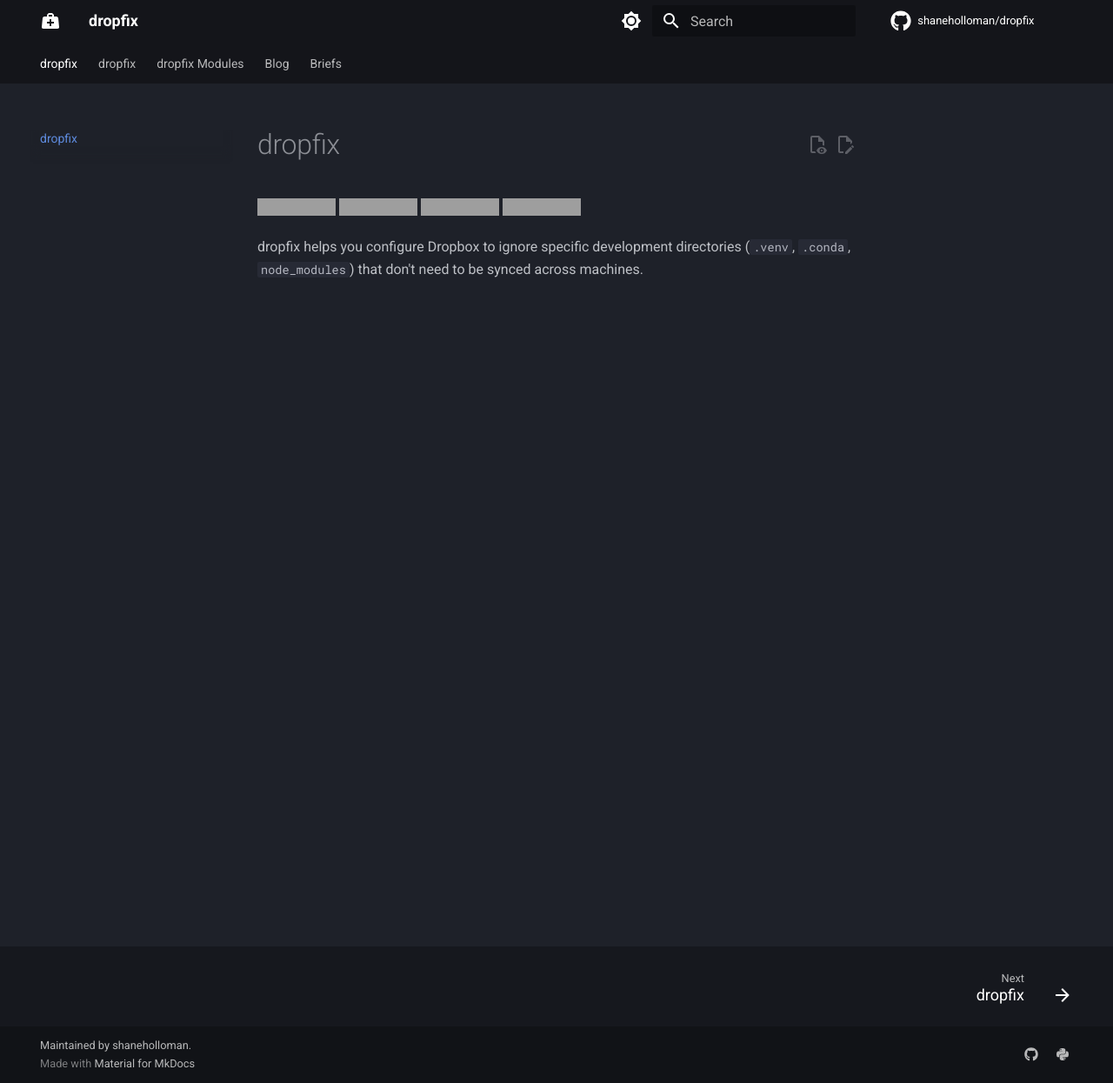
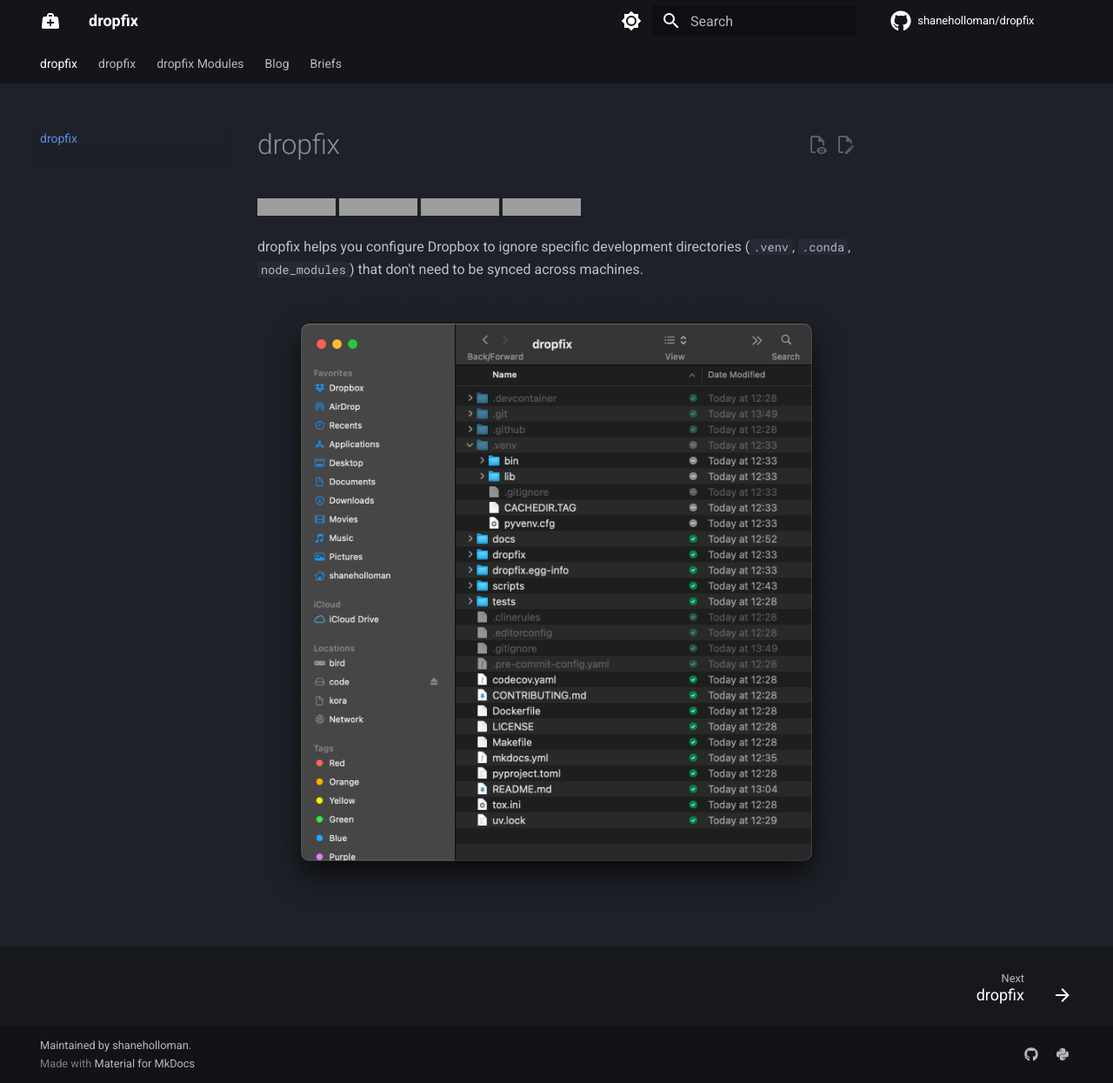
Before and after one commit to shaneholloman/dropfix, an MkDocs documentation site: the page built from docs/index.md, in a window 1280 px wide and 1245 px high. Shown: the whole window at 87% size. Built offline with MkDocs 1.6.1 and Material for MkDocs 9.7.7, drawn with Linux system fonts in a browser that asks for light colours; comment, search, counter and statistics services are not loaded; grey boxes are pictures that could not be loaded.

Commit message:
Add image to README and documentation to illustrate Dropbox ignore functionality

```diff
--- a/docs/index.md
+++ b/docs/index.md
@@ -6,3 +6,5 @@
 [![License](https://img.shields.io/github/license/shaneholloman/dropfix)](https://img.shields.io/github/license/shaneholloman/dropfix)
 
 dropfix helps you configure Dropbox to ignore specific development directories (`.venv`, `.conda`, `node_modules`) that don't need to be synced across machines.
+
+![Ignored by Dropbox](./assets/ignored-by-dropbox.png "Ignored by Dropbox")
```
Also changed, not shown: README.md (+2 -0 lines), docs/assets/ignored-by-dropbox.png (added).
